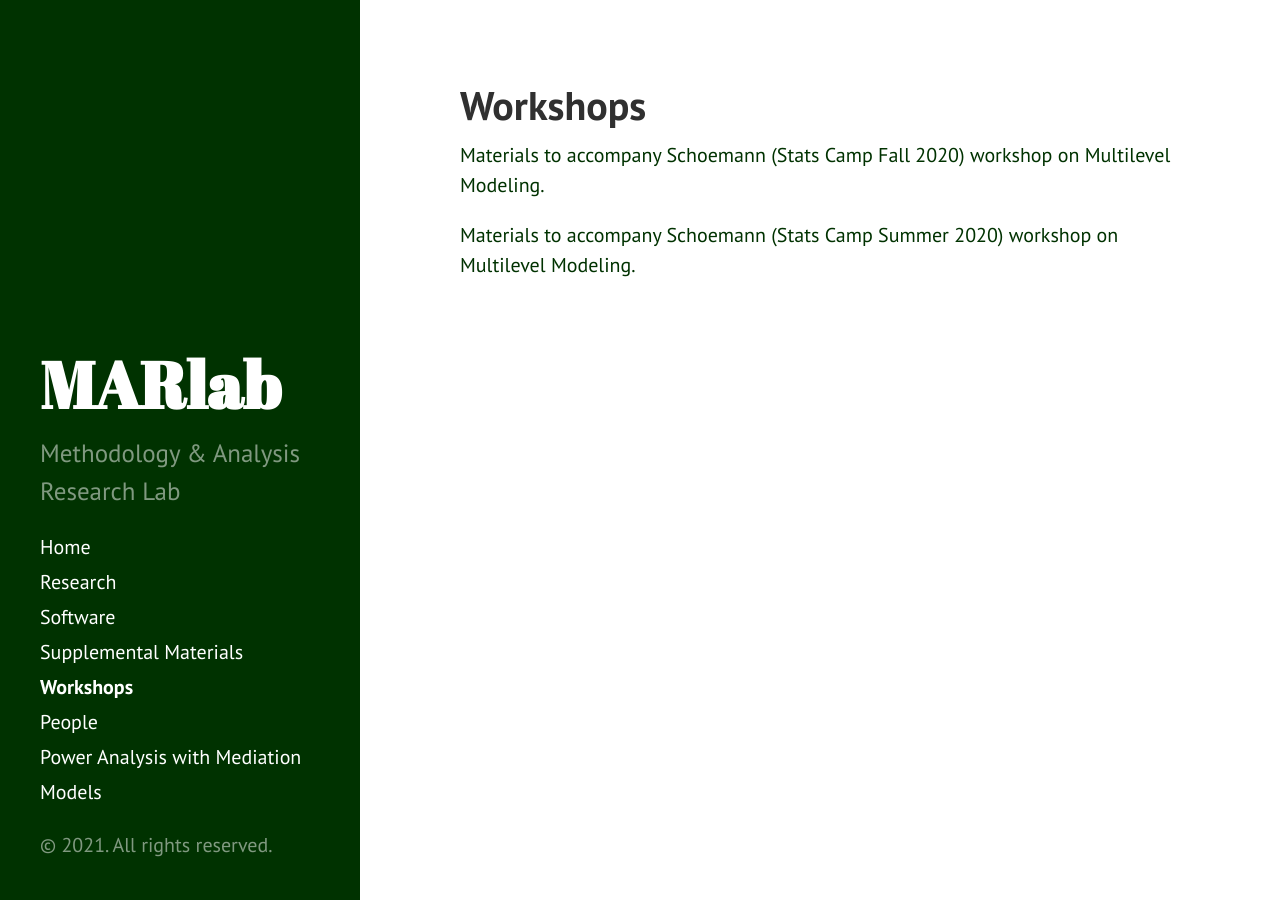
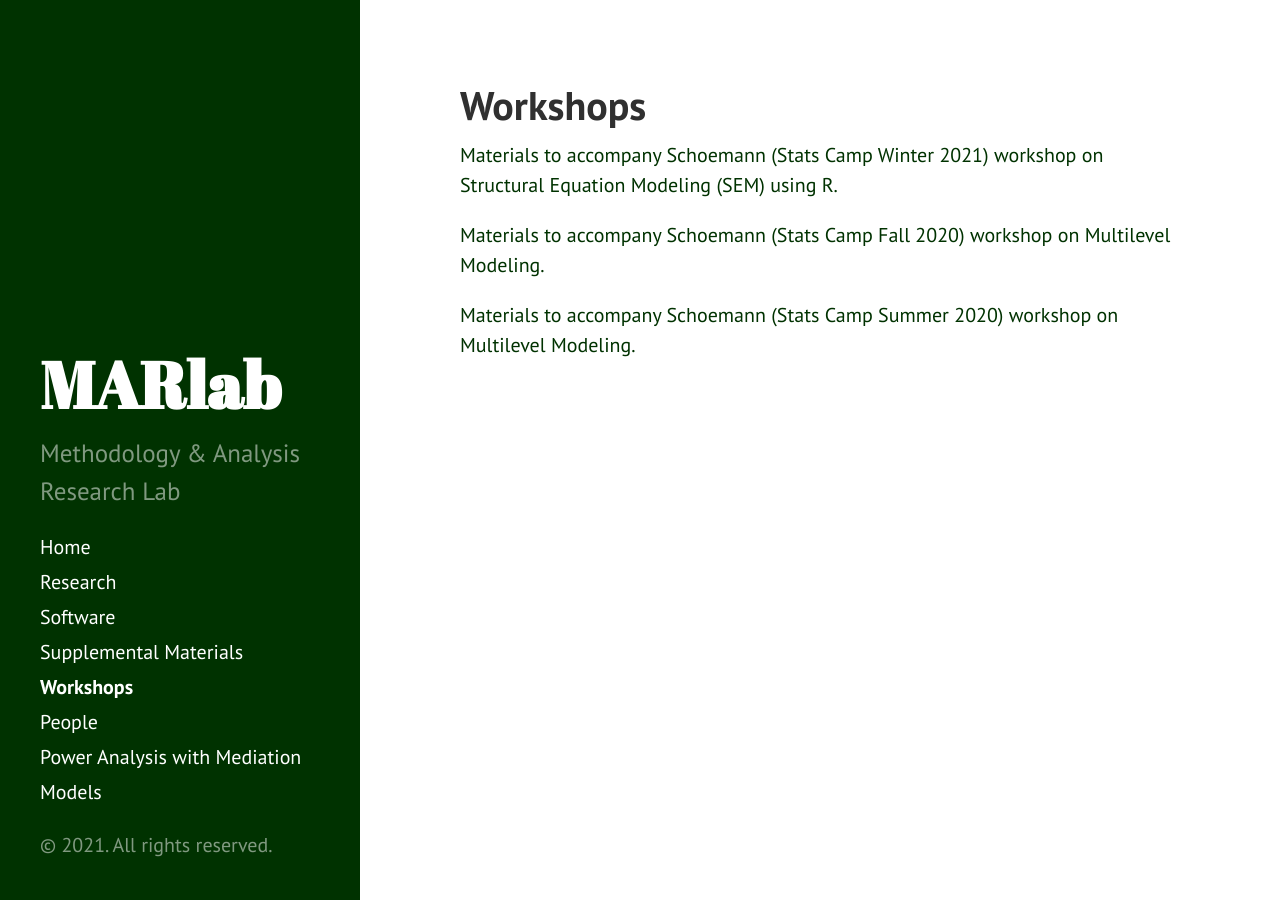
Before and after one commit to schoam4/schoam4.github.io, a Jekyll site: the page built from Workshops.md, in a window 1280 px wide. Built offline with Jekyll 4.4.1, drawn with Linux system fonts in a browser that asks for light colours.

Commit message:
Update Workshops.md

```diff
--- a/Workshops.md
+++ b/Workshops.md
@@ -3,6 +3,8 @@ layout: page
 title: Workshops
 ---
 
+[Materials to accompany Schoemann (Stats Camp Winter 2021) workshop on Structural Equation Modeling (SEM) using R.](https://github.com/schoam4/Talks/blob/master/Stats_Camp/SEM_R_Winter2021.zip)
+
 [Materials to accompany Schoemann (Stats Camp Fall 2020) workshop on Multilevel Modeling.](https://github.com/schoam4/Talks/raw/master/Stats_Camp/MLM_R_Fall2020.zip)
 
 [Materials to accompany Schoemann (Stats Camp Summer 2020) workshop on Multilevel Modeling.](https://github.com/schoam4/Talks/raw/master/Stats_Camp/MLM_Summer2020.zip)
```
